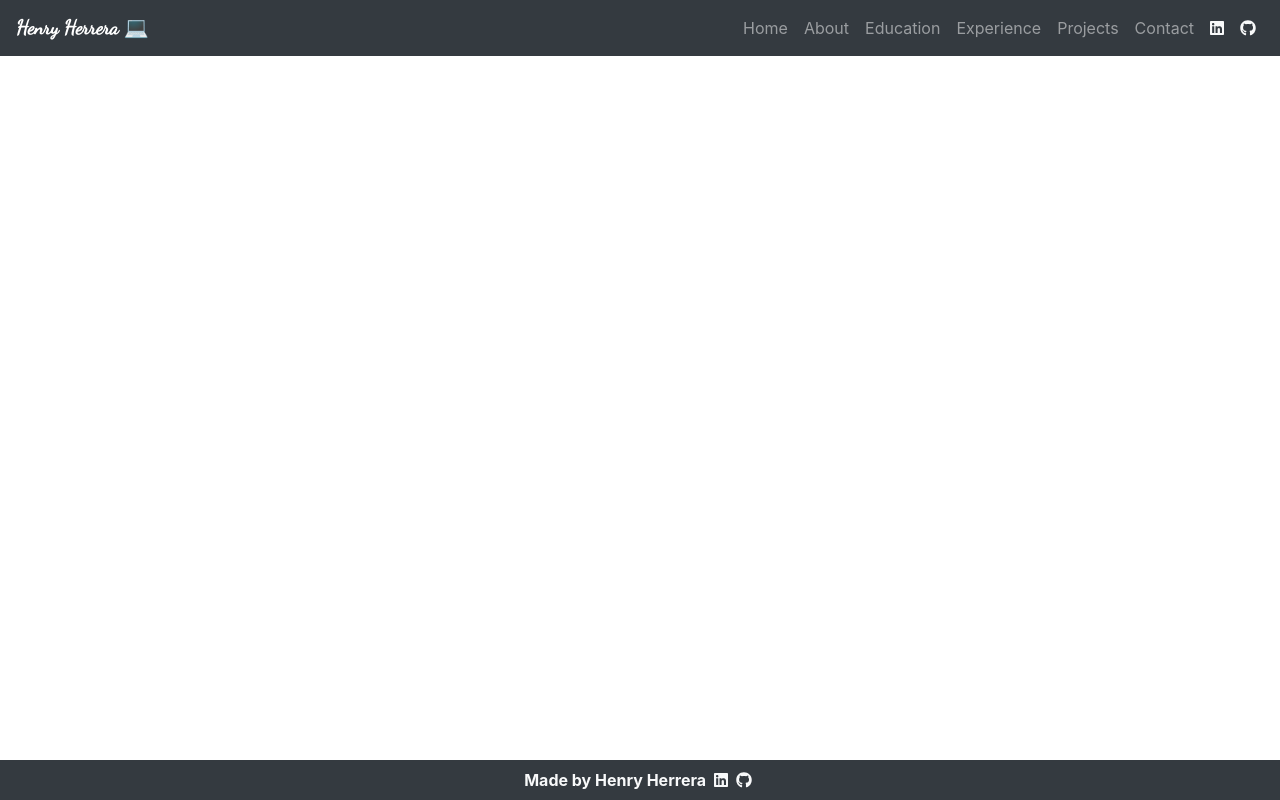
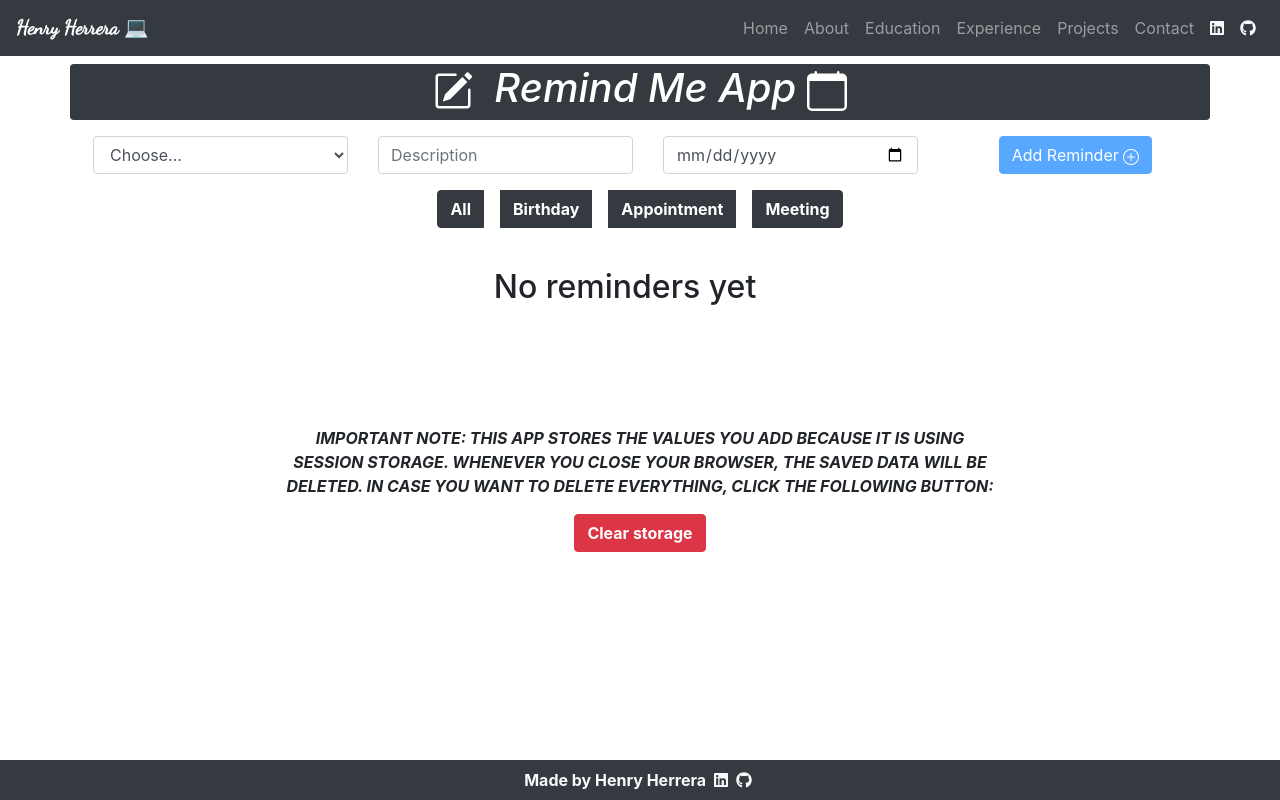
Before and after one commit to hjhm2018/my-portfolio, a React (Create React App) app: page /remindmeapp in a window 1280 px wide. Built offline with nearby package versions, Linux system fonts and the light colour scheme; a web font is replaced by a local one.

Commit message:
added a reminder app

```diff
--- a/src/components/Nav.js
+++ b/src/components/Nav.js
@@ -19,6 +19,7 @@ import CryptocurrencyApp from "./CryptocurrencyApp";
 import RandomBibleVersesApp from "./RandomBibleVersesApp";
 import Palindrome from "./Palindrome";
 import PrimeNumberApp from "./PrimeNumberApp";
+import RemindMeApp from "./RemindMeApp";
 
 import Navbar from "react-bootstrap/Navbar";
 import Nav from "react-bootstrap/Nav";
@@ -132,6 +133,14 @@ const nav = () => {
             >
               Prime Number Checker App
             </Nav.Link>
+            <Nav.Link
+              className="d-none"
+              as={Link}
+              to="/remindmeapp"
+              eventKey={2}
+            >
+              Remind Me App
+            </Nav.Link>
 
             {/* <Nav.Link as={Link} to="/projects" eventKey={2}><FontAwesomeIcon icon={['fab', 'linkedin']} /></Nav.Link>
                         <Nav.Link as={Link} to="/projects" eventKey={2}><FontAwesomeIcon icon={['fab', 'github']} /></Nav.Link> */}
@@ -200,6 +209,9 @@ const nav = () => {
         <Route path="/primenumberchecker">
           <PrimeNumberApp />
         </Route>
+        <Route path="/remindmeapp">
+          <RemindMeApp />
+        </Route>
         <Route exact path="/">
           <Home />
         </Route>
--- a/src/components/Projects.js
+++ b/src/components/Projects.js
@@ -155,6 +155,14 @@ const Projects = () => {
           Prime Number Checker App
         </Nav.Link>
         <Nav.Link
+          className="btn btn-primary mb-2 col-8 col-md-4 mx-auto"
+          as={Link}
+          to="/remindmeapp"
+          eventKey={2}
+        >
+          Remind Me App
+        </Nav.Link>
+        <Nav.Link
           className="btn btn-primary mb-5 col-8 col-md-4 mx-auto"
           as={Link}
           to="/bmicalculator"
--- /dev/null
+++ b/src/components/RemindMeApp.js
@@ -0,0 +1,256 @@
+import React, { useEffect, useState } from "react";
+import { Form, Col, Row, Button, Card, CardDeck } from "react-bootstrap";
+import {
+  BsPlusCircle,
+  BsTrash,
+  BsCalendar,
+  BsPencilSquare,
+  BsGift,
+  BsPeople,
+  BsPersonCheck,
+} from "react-icons/bs";
+
+const getSessionStorage = () => {
+  let list = sessionStorage.getItem("list");
+
+  if (list) {
+    return JSON.parse(sessionStorage.getItem("list"));
+  } else {
+    return [];
+  }
+};
+
+function RemindMeApp() {
+  const [reminderFilter, setReminderFilter] = useState("");
+
+  const [reminders, setReminders] = useState(getSessionStorage());
+
+  const [reminderType, setReminderType] = useState("");
+  const [reminderDescription, setReminderDescription] = useState("");
+  const [reminderDate, setReminderDate] = useState("");
+
+  const addReminder = (e) => {
+    e.preventDefault();
+    setReminders((reminders) => [
+      ...reminders,
+      { id: Date.now(), reminderType, reminderDescription, reminderDate },
+    ]);
+
+    setReminderType("");
+    setReminderDescription("");
+    setReminderDate("");
+  };
+
+  const deleteReminder = (id) => {
+    let newReminderList = reminders.filter((reminder) => reminder.id !== id);
+    setReminders(newReminderList);
+  };
+
+  const deleteStorage = () => {
+    sessionStorage.clear();
+
+    window.location = "/remindmeapp";
+  };
+
+  useEffect(() => {
+    sessionStorage.setItem("list", JSON.stringify(reminders));
+  }, [reminders]);
+
+  return (
+    <div className="container">
+      <div className="row">
+        <div className="col-12 text-center bg-dark text-white rounded mt-2">
+          <h1 className="font-italic">
+            <BsPencilSquare /> &nbsp;Remind Me App&nbsp;
+            <BsCalendar />
+          </h1>
+        </div>
+        <div className="col-12 m-2 text-center">
+          <Form className="justify-content-center">
+            <Row>
+              <Col sm={12} md={3}>
+                <Form.Label
+                  className="sr-only"
+                  htmlFor="inlineFormCustomSelect"
+                >
+                  Preference
+                </Form.Label>
+                <Form.Control
+                  as="select"
+                  id="inlineFormCustomSelect"
+                  className="mt-2"
+                  onChange={(e) => setReminderType(e.target.value)}
+                  value={reminderType}
+                >
+                  <option value="">Choose...</option>
+                  <option value="Birthday">Birthday</option>
+                  <option value="Appointment">Appointment</option>
+                  <option value="Meeting">Meeting</option>
+                </Form.Control>
+              </Col>
+
+              <Col sm={12} md={3}>
+                <Form.Label htmlFor="inputDescription" className="sr-only">
+                  Description
+                </Form.Label>
+                <input
+                  type="text"
+                  className="form-control mt-2"
+                  id="inputDescription"
+                  placeholder="Description"
+                  autoComplete="off"
+                  onChange={(e) => setReminderDescription(e.target.value)}
+                  value={reminderDescription}
+                  maxLength="50"
+                />
+              </Col>
+              <Col sm={12} md={3}>
+                <Form.Label htmlFor="inputDate" className="sr-only">
+                  Date
+                </Form.Label>
+                <input
+                  type="date"
+                  className="form-control mt-2"
+                  id="inputDate"
+                  onChange={(e) => setReminderDate(e.target.value)}
+                  value={reminderDate}
+                />
+              </Col>
+
+              <Col sm={12} md={3}>
+                <Button
+                  className="mt-2"
+                  variant="primary"
+                  disabled={
+                    reminderType === "" ||
+                    reminderDescription === "" ||
+                    reminderDate === ""
+                  }
+                  onClick={(e) => addReminder(e)}
+                >
+                  Add Reminder <BsPlusCircle />
+                </Button>
+              </Col>
+            </Row>
+          </Form>
+        </div>
+        <div className="col-12 text-center">
+          <div className="btn-group" role="group" aria-label="Reminder Types">
+            <Button
+              variant="dark"
+              className="m-2 font-weight-bold"
+              onClick={() => setReminderFilter("")}
+            >
+              All
+            </Button>
+            <Button
+              variant="dark"
+              className="m-2 font-weight-bold"
+              onClick={() => setReminderFilter("Birthday")}
+            >
+              Birthday
+            </Button>
+            <Button
+              variant="dark"
+              className="m-2 font-weight-bold"
+              onClick={() => setReminderFilter("Appointment")}
+            >
+              Appointment
+            </Button>
+            <Button
+              variant="dark"
+              className="m-2 font-weight-bold"
+              onClick={() => setReminderFilter("Meeting")}
+            >
+              Meeting
+            </Button>
+          </div>
+        </div>
+        <CardDeck className="col-12 d-flex flex-wrap justify-content-around mt-3">
+          {reminders.filter((reminder) =>
+            reminder.reminderType.includes(reminderFilter)
+          ).length > 0 ? (
+            reminders
+              .filter((reminder) =>
+                reminder.reminderType.includes(reminderFilter)
+              )
+              .map((reminder, index) => (
+                <Card
+                  key={index}
+                  className="col-6 col-md-6 mb-md-2"
+                  style={{
+                    minWidth: "200px",
+                    maxWidth: "300px",
+                  }}
+                >
+                  <Card.Body>
+                    {reminderFilter === "" && (
+                      <Card.Title
+                        className={` ${
+                          reminder.reminderType === "Appointment"
+                            ? "bg-danger"
+                            : reminder.reminderType === "Birthday"
+                            ? "bg-primary"
+                            : reminder.reminderType === "Meeting"
+                            ? "bg-success"
+                            : ""
+                        } text-white p-2 rounded text-center mb-4`}
+                      >
+                        {reminder.reminderType} &nbsp;
+                        {reminder.reminderType === "Appointment" ? (
+                          <BsPersonCheck />
+                        ) : reminder.reminderType === "Birthday" ? (
+                          <BsGift />
+                        ) : reminder.reminderType === "Meeting" ? (
+                          <BsPeople />
+                        ) : (
+                          ""
+                        )}
+                      </Card.Title>
+                    )}
+
+                    <Card.Subtitle className="mb-2 text-muted">
+                      <b>Date: </b> {reminder.reminderDate}
+                    </Card.Subtitle>
+                    <Card.Text>
+                      <b>Description: </b>
+                      {reminder.reminderDescription}
+                    </Card.Text>
+                    <div className="text-right">
+                      <Button
+                        variant="danger"
+                        onClick={() => deleteReminder(reminder.id)}
+                      >
+                        <BsTrash />
+                      </Button>
+                    </div>
+                  </Card.Body>
+                </Card>
+              ))
+          ) : (
+            <div className="text-center font-weight-bold p-3">
+              <h2>No reminders yet</h2>
+            </div>
+          )}
+        </CardDeck>
+      </div>
+
+      <div className="mt-5 mb-5">
+        <p className="text-uppercase text-center col-sm-12 col-md-8 mx-auto mt-5 font-weight-bold font-italic pt-5">
+          important note: this app stores the values you add because it is using
+          session storage. Whenever you close your browser, the saved data will
+          be deleted. In case you want to delete everything, click the following
+          button:
+        </p>
+        <button
+          className="btn btn-danger mx-auto d-block font-weight-bold mb-5"
+          onClick={deleteStorage}
+        >
+          Clear storage
+        </button>
+      </div>
+    </div>
+  );
+}
+
+export default RemindMeApp;
```
